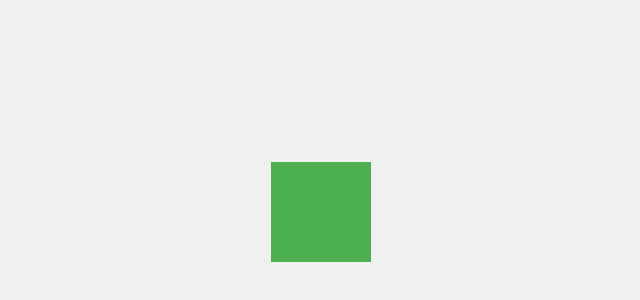
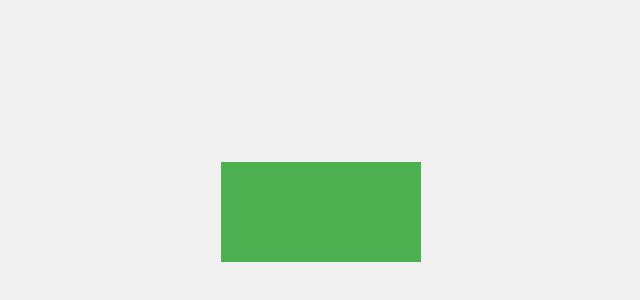
Before and after one commit to alanthomas5226/prueba-class, a plain HTML site: page index.html in a window 1280 px wide. Shown: the part 188-488 px from the top of the page, without its empty margins (419-1059 px from the left). Drawn offline with Linux system fonts and the light colour scheme.

Commit message:
cambio de titulo
cambio de titulo

```diff
--- a/index.html
+++ b/index.html
@@ -3,10 +3,11 @@
 <head>
     <meta charset="UTF-8">
     <meta name="viewport" content="width=device-width, initial-scale=1.0">
-    <title>Animaciones</title>
+    <title>Animaciones y mas</title>
     <link rel="stylesheet" href="styles.css">
 </head>
 <body>
+    <div class="box" id="boxs"></div>
     <div class="box" id="box"></div>
     <script src="script.js"></script>
 </body>
```
